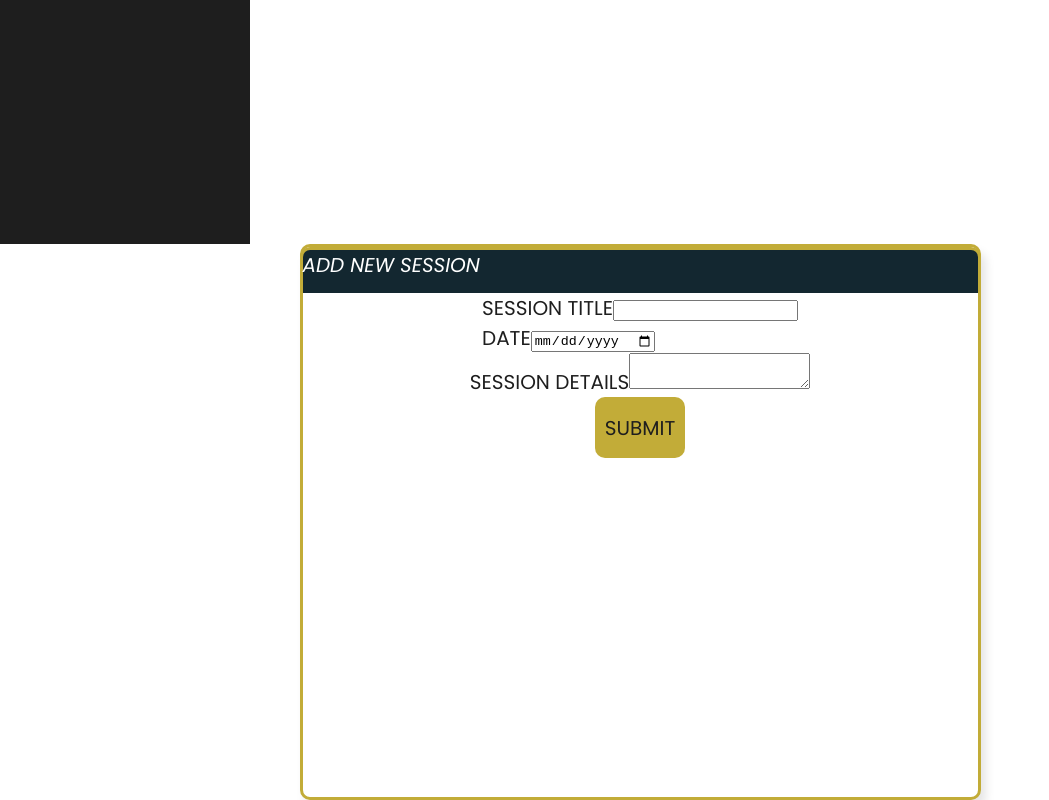
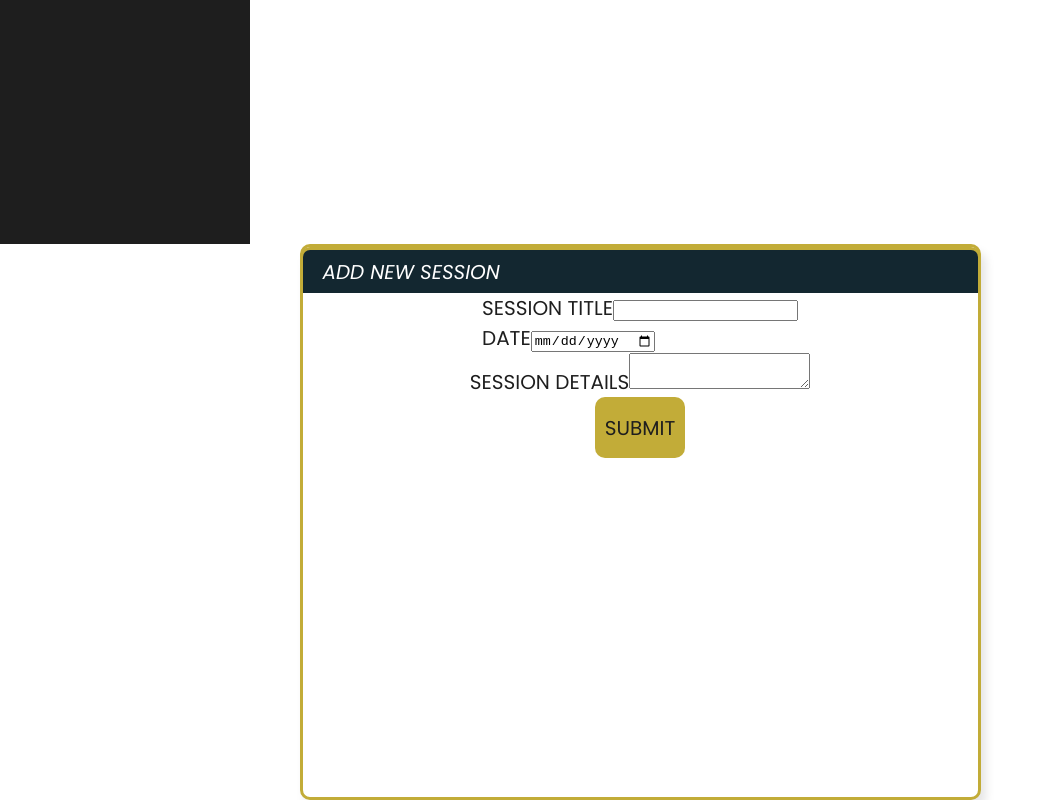
Before and after one commit to alliebourden/fableforge, a React (Vite) app: page /session-editor in a window 1280 px wide. Shown: the part 781-1581 px from the top of the page, without its empty margins (0-1049 px from the left). Built offline with nearby package versions, Linux system fonts and the light colour scheme.

Commit message:
style - margin add new session

```diff
--- a/src/App.css
+++ b/src/App.css
@@ -126,6 +126,7 @@ button {
   font-style: italic;
   font-weight: 500;
   line-height: normal;
+  margin: 7px 0 0 20px;
 }
 
 * {
```
